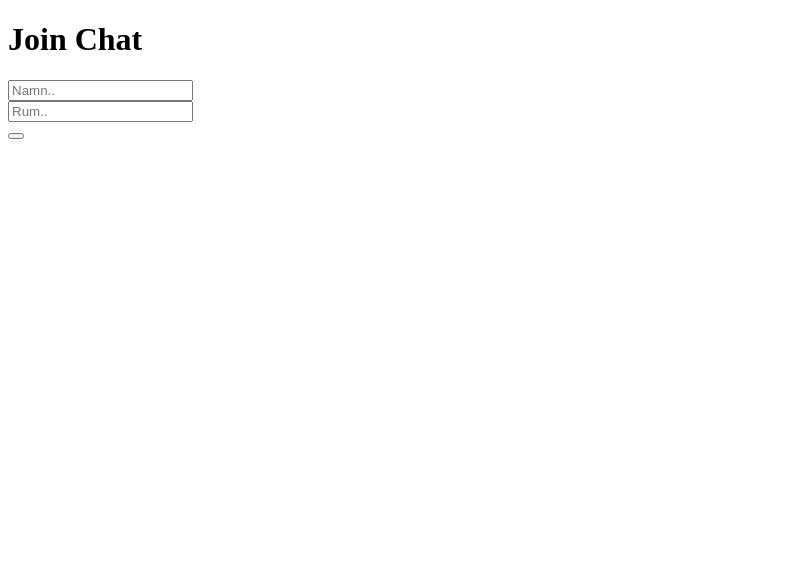
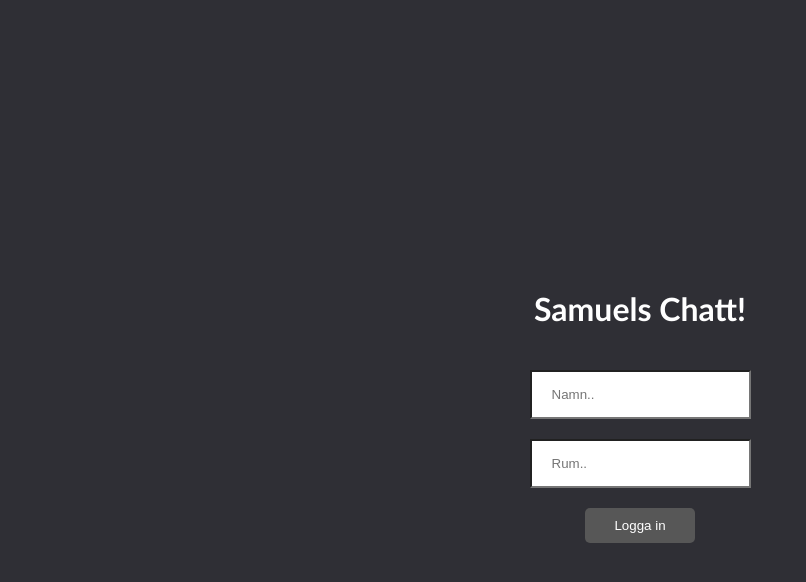
Before and after one commit to kramuel/SamuelsChatt, a React (Create React App) app in the folder frontend/: page / in a window 1280 px wide. Shown: the top 582 px of the page, without its empty margins (0-806 px from the left). Built offline with nearby package versions, Linux system fonts and the light colour scheme; the HTML template or start-up script is replaced by a standard one.

Commit message:
join formatting css; och chat.js (+css) formatting

```diff
--- /dev/null
+++ b/frontend/src/components/Chat.css
@@ -0,0 +1,17 @@
+.chatBox {
+  display: flex;
+  justify-content: center;
+  align-items: center;
+  height: 100vh;
+  background-color: #1a1a1d;
+}
+
+.chatInnerBox {
+  display: flex;
+  flex-direction: column;
+  justify-content: space-between;
+  background: #ffffff;
+  border-radius: 8px;
+  height: 60%;
+  width: 35%;
+}
--- a/frontend/src/components/Chat.js
+++ b/frontend/src/components/Chat.js
@@ -1,16 +1,28 @@
 import React from "react";
 import io from "socket.io-client";
+
+import "./Chat.css";
 
 let socket;
 
 const Chat = () => {
   socket = io("localhost:5000");
+  let room;
 
   console.log(socket);
   return (
-    <div className="chat-box">
-      <h1>chat page!</h1>
-      <p> asd</p>
+    <div className="chatBox">
+      <div className="chatInnerBox">
+        <div className="infoBar">
+          <p>{room}</p>
+        </div>
+        <div className="messages">
+          <p className="message">test message</p>
+        </div>
+        <div className="input">
+          <input type="text" className="test" />
+        </div>
+      </div>
     </div>
   );
 };
--- /dev/null
+++ b/frontend/src/components/Join.css
@@ -0,0 +1,47 @@
+html,
+body {
+  font-family: "Trebuchet MS", sans-serif;
+  padding: 0;
+  margin: 0;
+}
+
+#root {
+  height: 100vh;
+}
+
+* {
+  box-sizing: border-box;
+}
+
+.joinBox {
+  display: flex;
+  justify-content: center;
+  text-align: center;
+  height: 100vh;
+  align-items: center;
+  background-color: #2f2f35;
+}
+
+.joinInput {
+  border-radius: 0;
+  padding: 15px 20px;
+  width: 100%;
+}
+
+.heading {
+  color: white;
+  font-size: 2em;
+  padding-bottom: 10px;
+}
+
+.button {
+  color: #fff;
+  background: #575757;
+  padding: 10px;
+  border-radius: 5px;
+  border: none;
+  width: 50%;
+}
+.mt-20 {
+  margin-top: 20px;
+}
--- a/frontend/src/components/Join.js
+++ b/frontend/src/components/Join.js
@@ -1,6 +1,8 @@
 import React from "react";
 import { useState } from "react";
 import { Link } from "react-router-dom";
+
+import "./Join.css";
 
 const Join = () => {
   const [name, setName] = useState("");
@@ -17,12 +19,13 @@ const Join = () => {
   const handleLink = (e) => {};
 
   return (
-    <div className="join-box">
-      <h1 className="heading">Join Chat</h1>
+    <div className="joinBox">
+      <div className="joinInnerBox">
+        <h3 className="heading">Samuels Chatt!</h3>
         <div>
           <input
             placeholder="Namn.."
-          className="JoinInput"
+            className="joinInput"
             type="text"
             onChange={handleNameInput}
           />
@@ -30,14 +33,17 @@ const Join = () => {
         <div>
           <input
             placeholder="Rum.."
-          className="JoinInput mt-20"
+            className="joinInput mt-20"
             type="text"
             onChange={handleRoomInput}
           />
         </div>
         <Link onClick={handleLink} to={`/chat?name=${name}&room=${room}`}>
-        <button></button>
+          <button className={"button mt-20"} type="submit">
+            Logga in
+          </button>
         </Link>
+      </div>
     </div>
   );
 };
```
Lines whose indentation alone changed are shown as unchanged.
